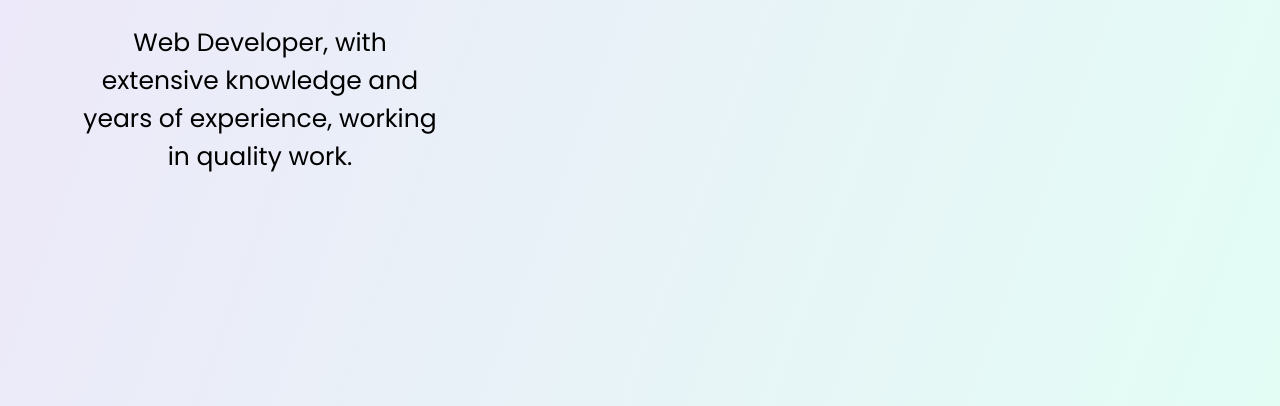
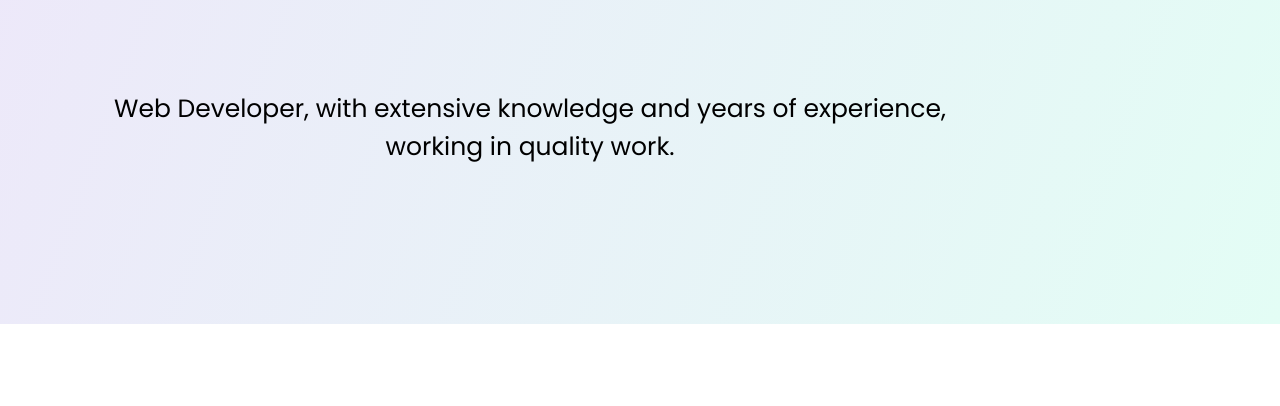
Before and after one commit to des380/des380.github.io, a plain HTML site: page index.html in a window 1280 px wide. Shown: the part 476-882 px from the top of the page. After the commit the page ends 800 px from the top, so only its background shows below. Drawn offline with Linux system fonts and the light colour scheme.

Commit message:
Update style.css

```diff
--- a/style.css
+++ b/style.css
@@ -1,4 +1,4 @@
-/* Google Font Link */
+  /* Google Font Link */
 @import url("https://fonts.googleapis.com/css2?family=Poppins:wght@200;300;400;500;600;700&display=swap");
 /* Fontawesome CDN Link */
 @import url("https://cdnjs.cloudflare.com/ajax/libs/font-awesome/5.15.3/css/all.min.css");
@@ -67,15 +67,6 @@ header .navbar {
   align-items: center;
 }
 
-.container{
-  padding: 100px 0px;
-  width: 100%;
-  display: flex;
-  text-align: center;
-  justify-content: center;
-  align-items: center;
-}
-
 .left{
   flex-basis: 50%;
   max-width: 120vh;
```
